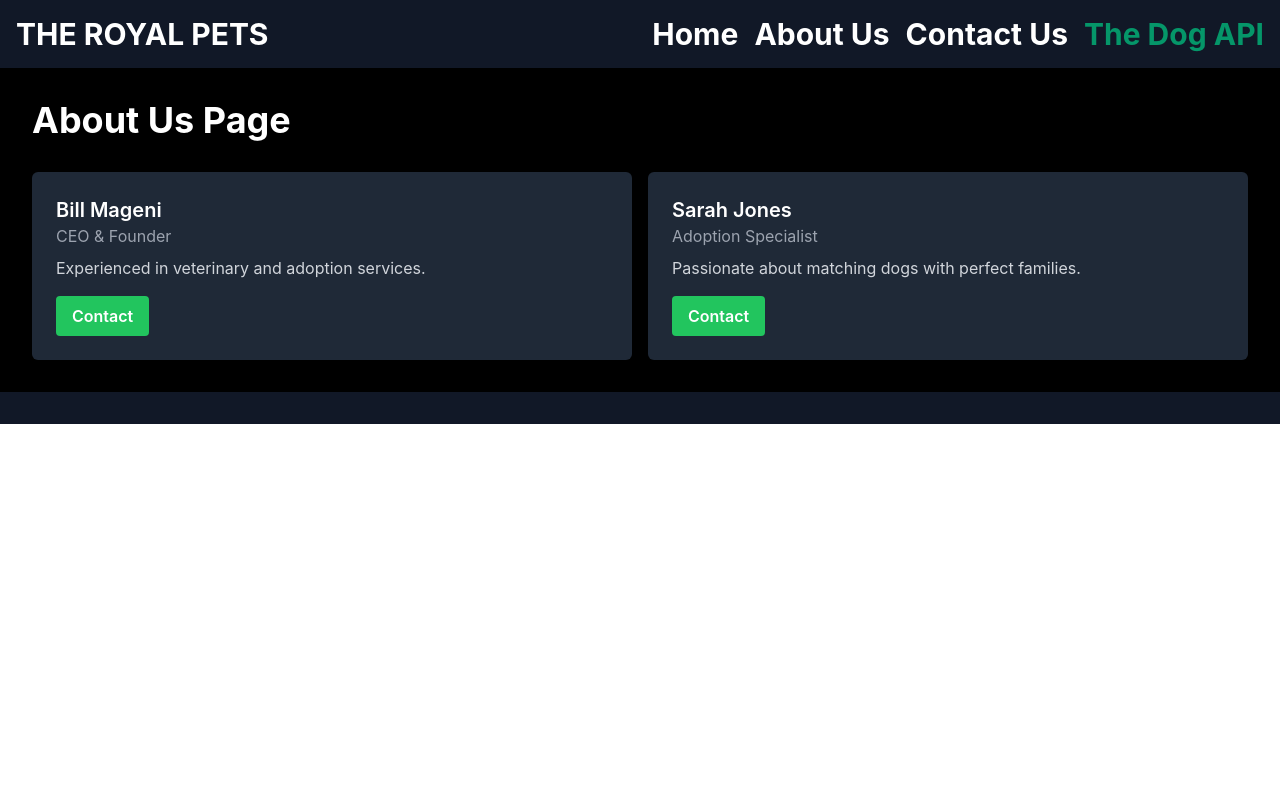
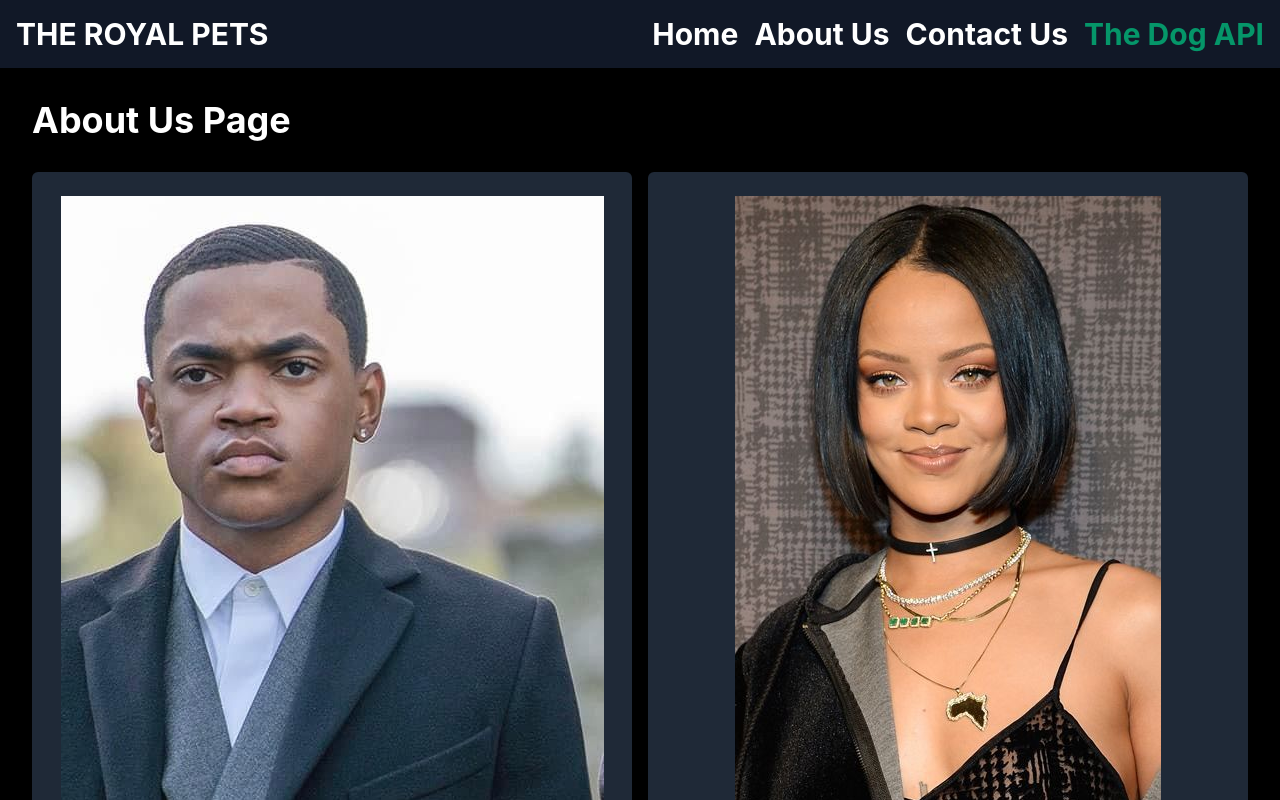
Before and after one commit to iankuria668/dog-adoption-centre, a React (Create React App) app: page /About in a window 1280 px wide. Shown: the top 800 px of the page. Built offline with nearby package versions, Linux system fonts and the light colour scheme.

Commit message:
added the pictures to about page

```diff
--- a/src/components/pages/About.js
+++ b/src/components/pages/About.js
@@ -1,7 +1,8 @@
 import React from "react";
 import NavBar from "../NavBar";
 import Footer from "../Footer";
-
+import CEOImage from "./CEOImage/_.jpeg"
+import AdoptionSpecialistImage from "./AdoptionSpecialistImage/Hollywood Is Loving This Easy Makeup Trend.jpeg"
 function About() {
   const teamMembers = [
     {
@@ -9,12 +10,14 @@ function About() {
       title: "CEO & Founder",
       bio: "Experienced in veterinary and adoption services.",
       email: "bill.mageni@royalpets.com",
+      image: CEOImage, // Use the imported CEO image
     },
     {
       name: "Sarah Jones",
       title: "Adoption Specialist",
       bio: "Passionate about matching dogs with perfect families.",
       email: "sarah.jones@royalpets.com",
+      image: AdoptionSpecialistImage, // Use the imported Adoption Specialist image
     },
   ];
 
@@ -31,7 +34,8 @@ function About() {
         <h1 className="text-4xl font-bold mb-8">About Us Page</h1>
         <div className="grid grid-cols-1 md:grid-cols-2 lg:grid-cols-2 gap-4">
           {teamMembers.map((member, index) => (
-            <div key={index} className="bg-gray-800 p-6 rounded-md shadow-md">
+            <div key={index} className="bg-gray-800 p-6 rounded-md shadow-md flex flex-col items-center">
+              <img src={member.image} alt={member.name} className="w-68 h-70 mb-4" /> {/* Increased width and height */}
               <h2 className="text-xl font-semibold text-white">{member.name}</h2>
               <p className="text-gray-400 mb-2">{member.title}</p>
               <p className="text-gray-300 mb-4">{member.bio}</p>
```
Also changed, not shown: src/components/pages/AdoptionSpecialistImage/Hollywood Is Loving This Easy Makeup Trend.jpeg (added), src/components/pages/CEOImage/_.jpeg (added).
